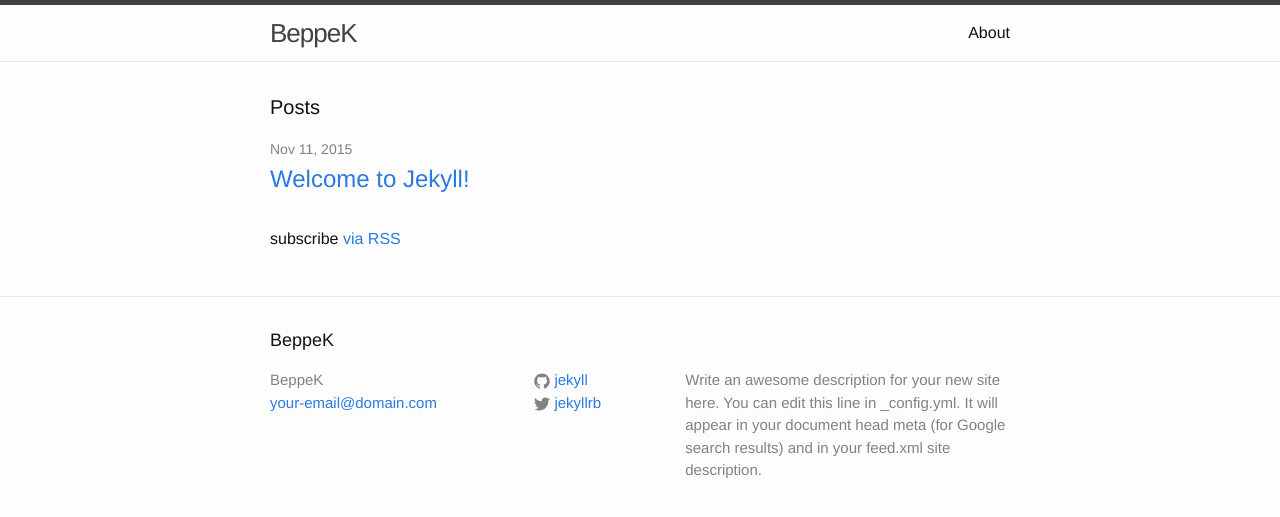
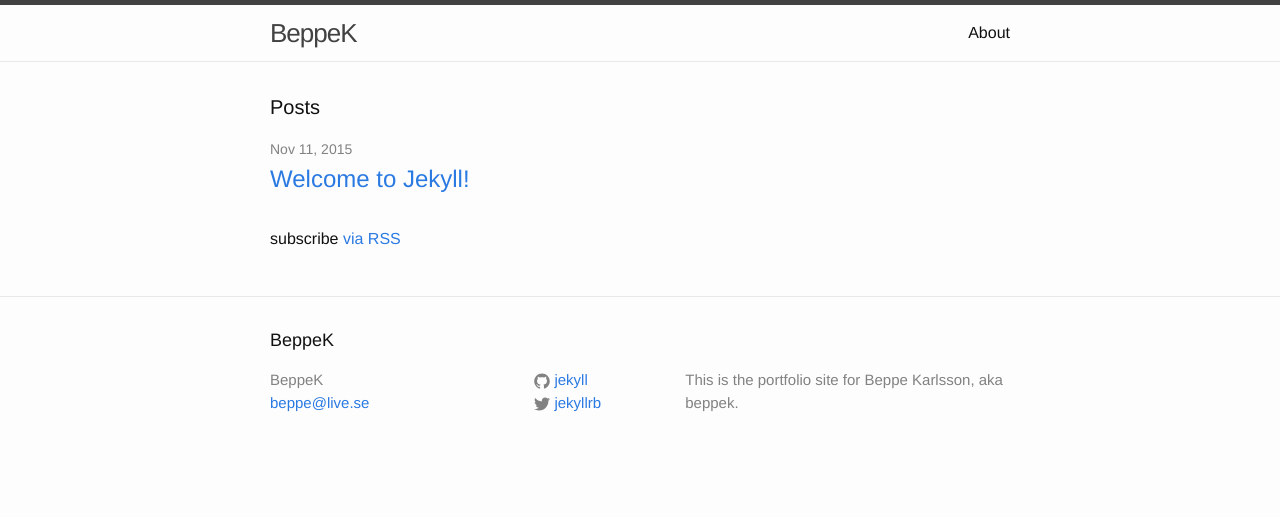
Before and after one commit to beppek/beppek.github.io, a Jekyll site: the page built from index.html, in a window 1280 px wide. Shown: the top 517 px of the page. Built offline with Jekyll 4.4.1, drawn with Linux system fonts in a browser that asks for light colours.

Commit message:
Add email and info

```diff
--- a/_config.yml
+++ b/_config.yml
@@ -1,10 +1,8 @@
 # Site settings
 title: BeppeK
-email: your-email@domain.com
+email: beppe@live.se
 description: > # this means to ignore newlines until "baseurl:"
-  Write an awesome description for your new site here. You can edit this
-  line in _config.yml. It will appear in your document head meta (for
-  Google search results) and in your feed.xml site description.
+  This is the portfolio site for Beppe Karlsson, aka beppek.
 baseurl: "" # the subpath of your site, e.g. /blog/
 url: "http://yourdomain.com" # the base hostname & protocol for your site
 twitter_username: jekyllrb
```
